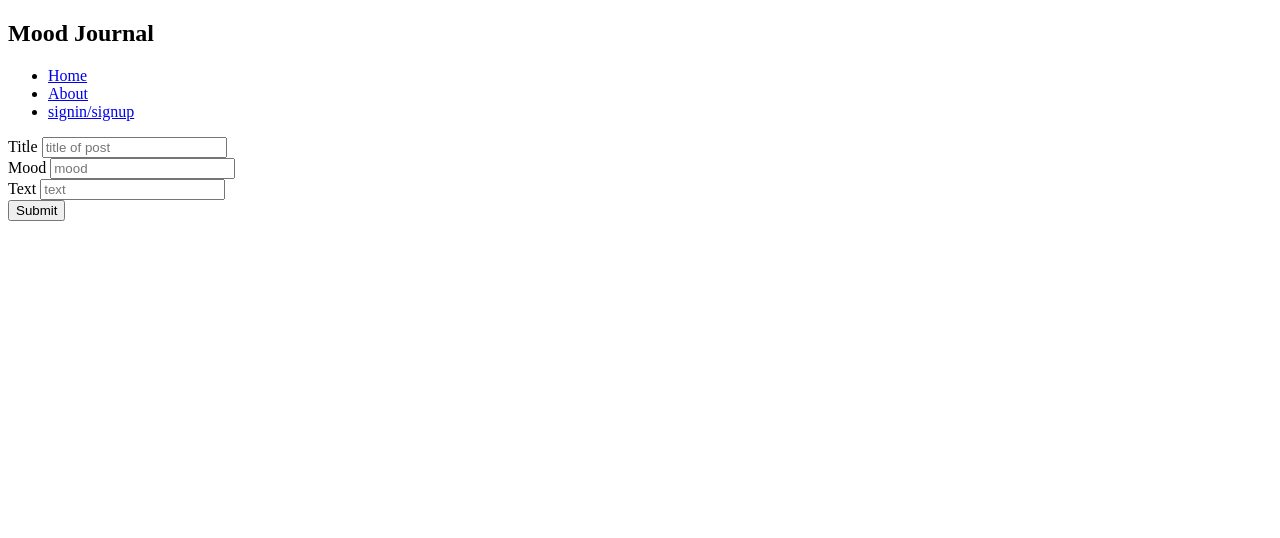
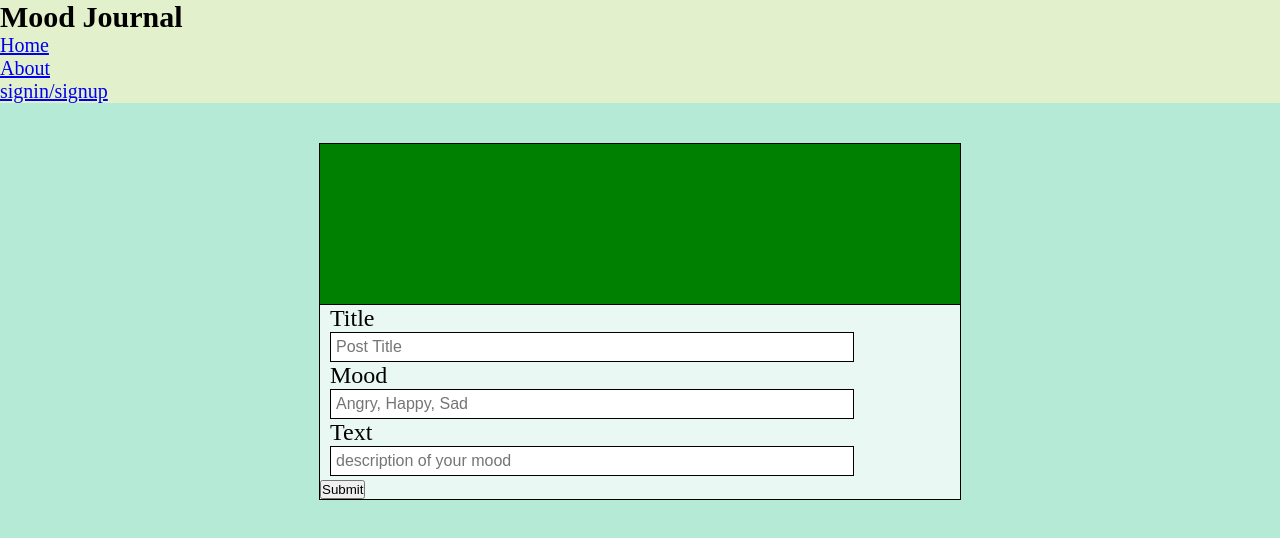
Before and after one commit to Productmedia/Mood-Journal, a website: page index.html in a window 1280 px wide. Drawn offline with Linux system fonts and the light colour scheme.

Commit message:
a rough design of the ui

```diff
--- a/index.html
+++ b/index.html
@@ -5,26 +5,27 @@
   <meta http-equiv="X-UA-Compatible" content="IE=edge">
   <meta name="viewport" content="width=device-width, initial-scale=1.0">
   <title>Mood Journal</title>
+  <link rel="stylesheet" type="text/css" href="style.css">
 </head>
 <body>
   <header>
     <h2>Mood Journal</h2>
     <ul>
       <li><a href="#">Home</a></li>
-      <li><a href="#">About</a></li>
+      <li><a href="/about">About</a></li>
       <li><a href="#">signin/signup</a></li>
     </ul>
   </header>
 
-  <div>
+  <div class="container">
     <form action="" method="post">
-      <div id="mood-colour"></div>
-      <label for="ftitle">Title</label>
-      <input type="text" id="title" placeholder="title of post"> </br>
-      <label for="fmood">Mood</label>
-      <input type="text" id="mood" placeholder="mood"> </br>
-      <label for="ftext">Text</label>
-      <input type="text" id="description" placeholder="text"> </br>
+      <div id="mood_colour"></div>
+      <label for="ftitle">Title</label> <br>
+      <input type="text" id="title" placeholder="Post Title"> <br/>
+      <label for="fmood">Mood</label> <br>
+      <input type="text" id="mood" placeholder="Angry, Happy, Sad"> <br/>
+      <label for="ftext">Text</label> <br>
+      <input type="text" id="description" placeholder="description of your mood "> <br/>
       <button>Submit</button>
     </form>
   </div>
--- a/style.css
+++ b/style.css
@@ -3,20 +3,64 @@
   padding: 0;
 }
 body {
-  display: grid;
+  font-size: 20px;
+  background-color: #b5ead7;
 }
 
 
 header {
-
+background-color: #e2f0cb;
 }
 
 header ul {
+  display: block;
+}
+
+.container {
+  display: block;
+  margin-top: 40px;
+  border: 1px solid black;
+  width: 50%;
+  margin-left: auto;
+  margin-right: auto;
+  background-color: rgba(255, 255,255, 0.7);
+}
+
+#mood_colour {
+  width: 100%;
+  height: 20vh;
+  display: block;
+  border-bottom: 1px solid black;
+  background-color: green;
+  cursor: pointer;
+}
+
+form input {
+  padding: 5px;
+  font-size: 16px;
+}
+
+form #title input {
+  font-weight: bold;
+}
+
+form label {
+  font-size: 24px;
+}
+
+form input, label, textarea {
+  margin-left: 10px;
+  margin-right: 10px;
+}
+
+form input {
+  width: 80%;
+  border: 1px solid black;
+}
+
+form input #description {
+  height: 400px;
+}
+form button {
 
 }
-
-#mood-colour {
-  border: 1px solid black;
-  width: 200px;
-  height: 150px;
-}
```
Also changed, not shown: index.js (+21 -0 lines).
